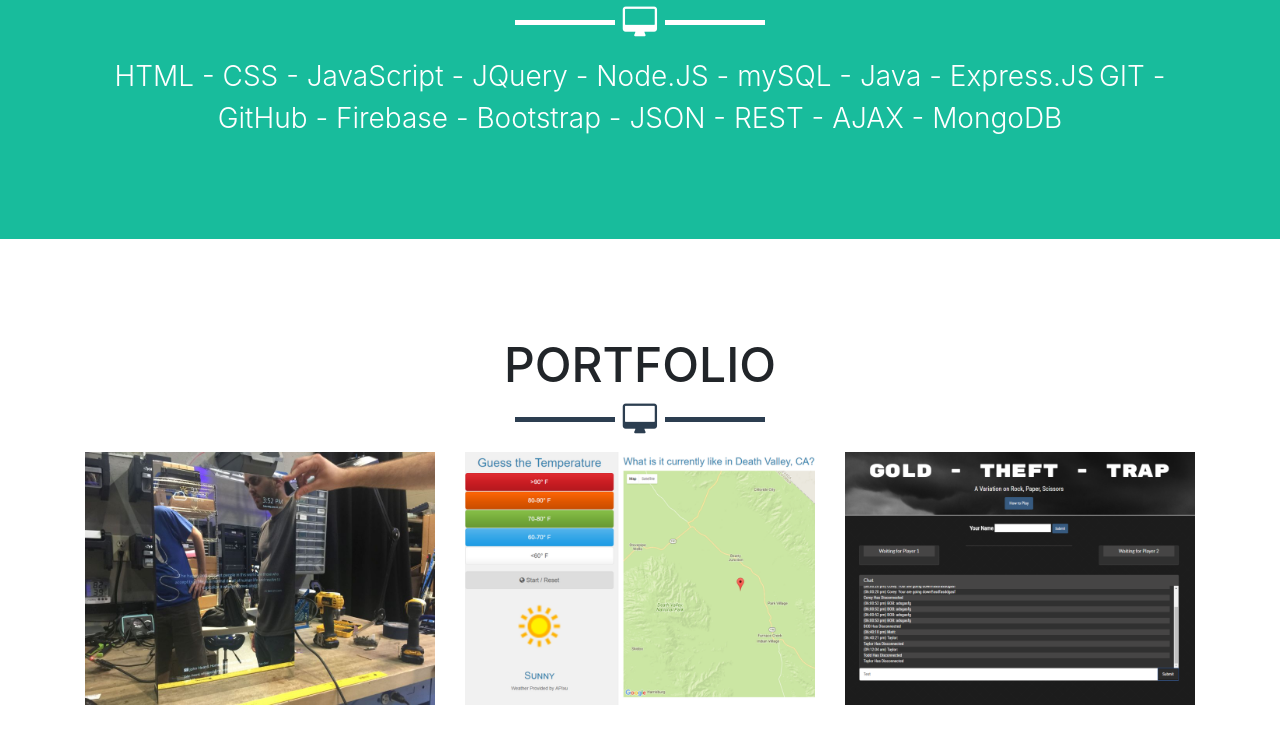
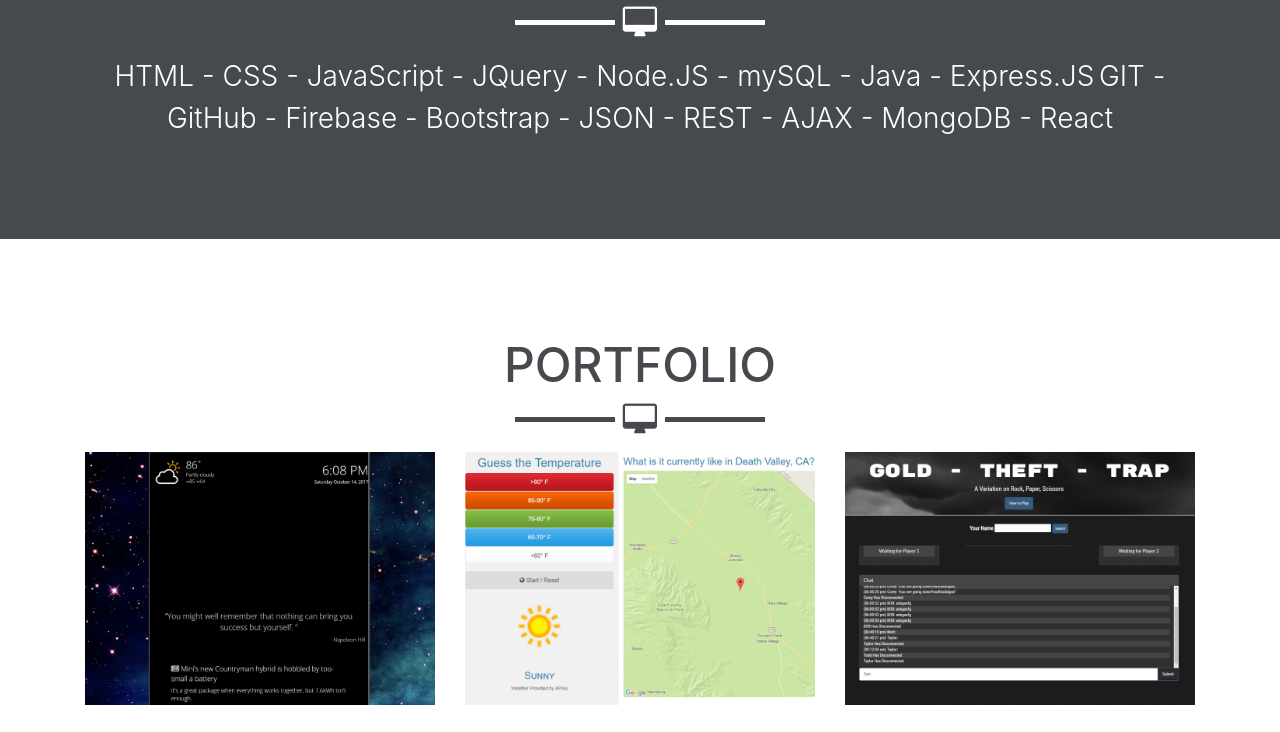
Before and after one commit to taylorcaton/Bootstrap-Portfolio, a website with bundled scripts: page index.html in a window 1280 px wide. Shown: the part 703-1435 px from the top of the page. Built offline with nearby package versions, Linux system fonts and the light colour scheme.

Commit message:
updated mirror pic and changed colors

```diff
--- a/css/freelancer.css
+++ b/css/freelancer.css
@@ -55,13 +55,13 @@ hr.star-light {
 
 hr.star-light:after {
   color: white;
-  background-color: #18BC9C; }
+  background-color: #464a4e; }
 
 hr.star-primary {
-  border-color: #2C3E50; }
+  border-color: #464a4e; }
 
 hr.star-primary:after {
-  color: #2C3E50;
+  color: #464a4e;
   background-color: white; }
 
 .img-centered {
@@ -70,12 +70,13 @@ hr.star-primary:after {
 section {
   padding: 100px 0; }
   section h2 {
+    color: #464a4e;
     font-size: 3em;
     margin: 0; }
 
 section.success {
   color: white;
-  background: #18BC9C; }
+  background: #464a4e; }
 
 @media (max-width: 767px) {
   section {
@@ -163,7 +164,9 @@ header.masthead {
   padding-bottom: 50px;
   text-align: center;
   color: white;
-  background: #18BC9C; }
+  background: #464a4e;
+
+}
   header.masthead img {
     display: block;
     margin: 0 auto 20px; }
@@ -222,6 +225,7 @@ header.masthead {
           margin: 0; }
 
 #portfolio * {
+  color: #464a4e;
   z-index: 2; }
 
 @media (min-width: 767px) {
@@ -399,8 +403,8 @@ footer {
 .btn-success {
   font-weight: 700;
   color: white;
-  border-color: #18BC9C;
-  background-color: #18BC9C; }
+  border-color: #464a4e;
+  background-color: #464a4e; }
   .btn-success.focus, .btn-success:focus {
     color: white;
     border-color: #0a4b3e;
--- a/index.html
+++ b/index.html
@@ -58,7 +58,7 @@
         <span class="name">Taylor Caton</span>
         <hr class="star-light">
         <span class="skills">HTML - CSS - JavaScript - JQuery - Node.JS - mySQL - Java - Express.JS</span>
-        <span class="skills">GIT - GitHub - Firebase - Bootstrap - JSON - REST - AJAX - MongoDB</span>
+        <span class="skills">GIT - GitHub - Firebase - Bootstrap - JSON - REST - AJAX - MongoDB - React</span>
       </div>
     </div>
   </header>
@@ -76,7 +76,7 @@
                 <i class="fa fa-search-plus fa-3x"></i>
               </div>
             </div>
-            <img class="img-fluid" src="img/portfolio/mirror.jpg" alt="">
+            <img class="img-fluid" src="img/portfolio/spacemirror.png" alt="">
           </a>
         </div>
         <div class="col-sm-4 portfolio-item">
@@ -268,7 +268,7 @@
               <div class="modal-body">
                 <h2>Mirror Mirror</h2>
                 <hr class="star-primary">
-                <img class="img-fluid img-centered" src="img/portfolio/mirror.jpg" alt="">
+                <img class="img-fluid img-centered" src="img/portfolio/spacemirror.png" alt="">
                 <p>A web app that runs on a flat-screen monitor behind a two-way mirror. Our team learned to delegate responsibilities and utilize various APIs, Firebase, JavaScript, jQuery, and HTML5.
                     </p>
                 <ul class="list-inline item-details">
```
Also changed, not shown: img/portfolio/Capture.PNG (added), img/portfolio/spacemirror.png (added).
